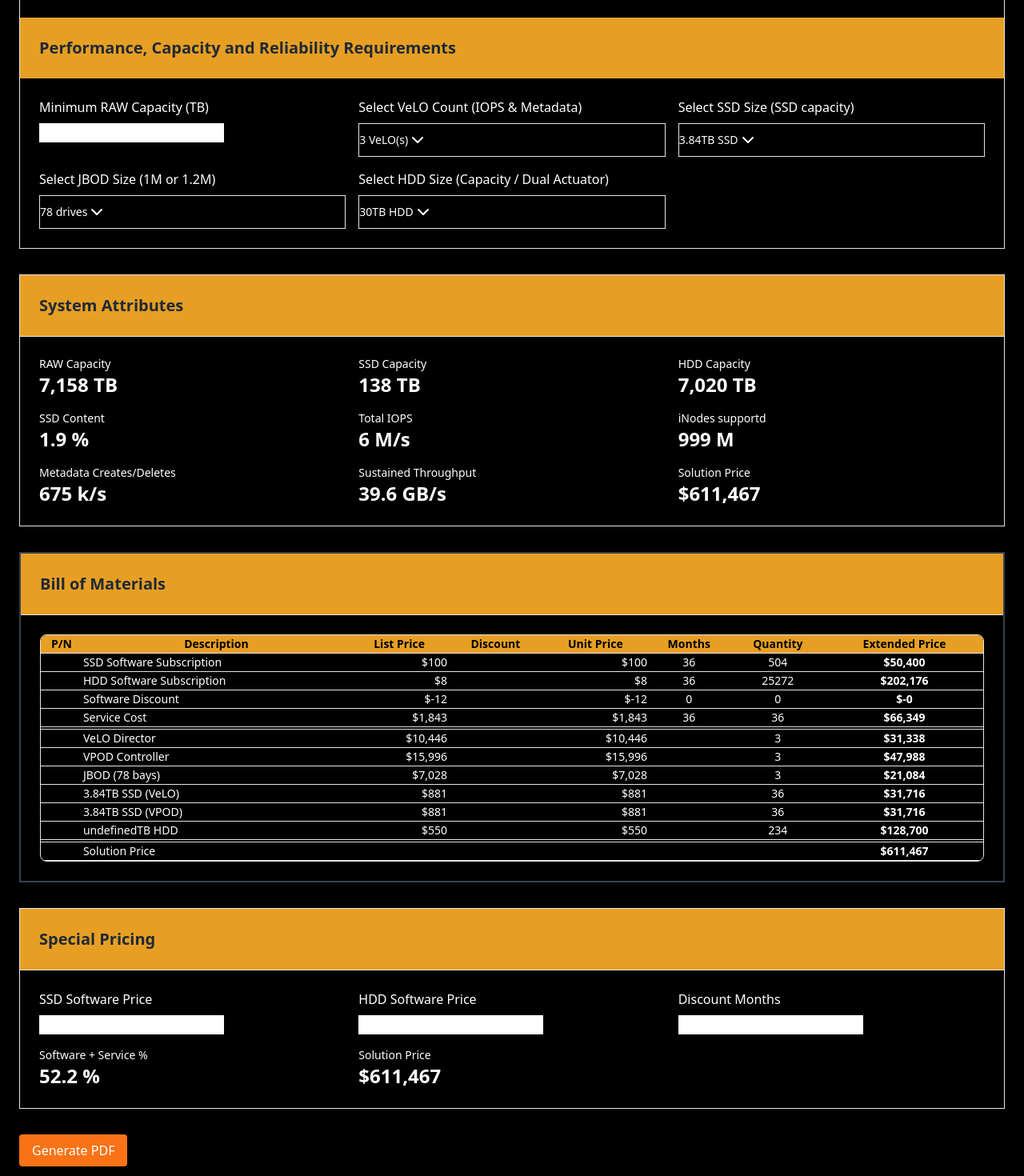
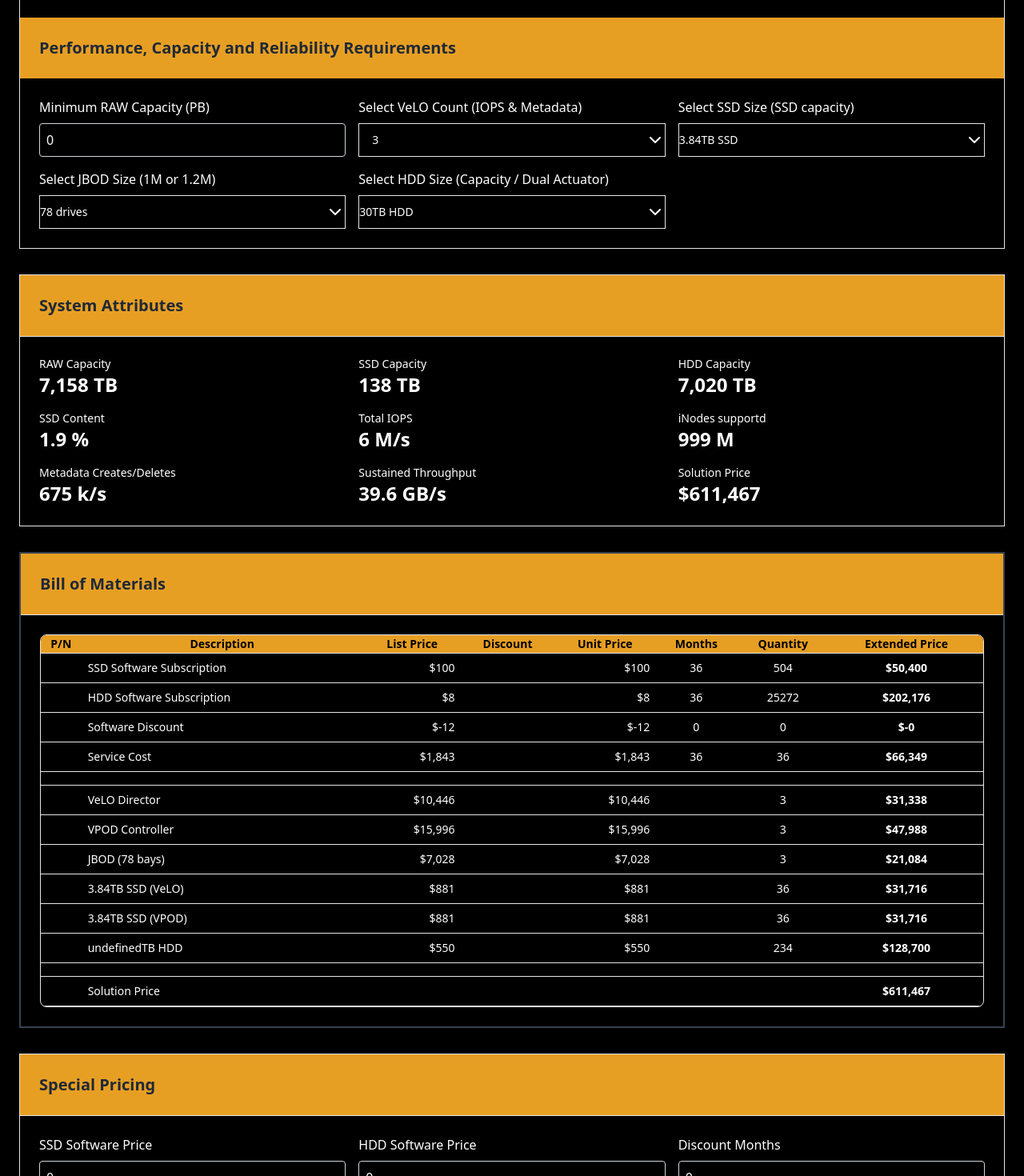
Before and after one commit to eriksalo/erik-web, a React (Create React App) app: page / in a window 1280 px wide. Shown: the part 380-1850 px from the top of the page at 80% size. Built offline with nearby package versions, Linux system fonts and the light colour scheme.

Commit message:
Fixed  input boxes to black background

```diff
--- a/src/App.js
+++ b/src/App.js
@@ -362,12 +362,17 @@ const [discountMonths, setDiscountMonths] = useState(config.discountMonths || 0)
 
   <CardContent className="grid bg-black grid-cols-2 md:grid-cols-3 gap-4 text-white">
     <div>
-      <label className="block text-white mb-2">Minimum RAW Capacity (TB)</label>
+      <label className="block text-white mb-2">Minimum RAW Capacity (PB)</label>
       <input
         type="number"
-        value={minRawCapacity}
-        onChange={(e) => setMinRawCapacity(parseFloat(e.target.value))}
-        className="input-custom"
+        value={minRawCapacity / 1000}
+          onChange={(e) => {
+          const pbValue = parseFloat(e.target.value);
+          setMinRawCapacity(pbValue * 1000); // Convert PB back to TB for internal use
+        }}
+        step="0.5" // Set increment to 0.5
+        min="4"
+        className="block w-full p-2 border border-gray-300 rounded bg-black text-white"
         placeholder="Enter minimum RAW capacity"
       />
     </div>
@@ -378,11 +383,19 @@ const [discountMonths, setDiscountMonths] = useState(config.discountMonths || 0)
         onValueChange={(value) => setConfig({...config, veloCount: parseInt(value)})}
       >
         <SelectTrigger>
-          <SelectValue className="bg-vduraColor text-xl font-bold text-white" placeholder="Select VeLO Count" />
+          <SelectValue className="bg-vduraColor text-xl font-bold text-white pr-8" placeholder="Select VeLO Count" />
         </SelectTrigger>
         <SelectContent>
           {[3, 4, 5, 6, 7, 8, 9, 10, 11, 12, 13, 14, 15, 16, 17, 18, 19, 20].map(n => (
-            <SelectItem className="text-white" key={n} value={n.toString()}>{n} VeLO(s)</SelectItem>
+             <SelectItem
+                className="text-white [&>span]:pl-0 [&>span:last-child]:right-2"
+                key={n}
+                value={n.toString()}
+              >
+                <div className="flex items-center justify-between w-full">
+                  <span className="inline-block min-w-[40px]">{n}</span>
+                </div>
+              </SelectItem>
           ))}
         </SelectContent>
       </Select>
@@ -574,7 +587,7 @@ const [discountMonths, setDiscountMonths] = useState(config.discountMonths || 0)
         type="number"
         value={ssdSoftware}
         onChange={(e) => setSsdSoftware(parseFloat(e.target.value))}
-        className="input-custom"
+        className="block w-full p-2 border border-gray-300 rounded bg-black text-white"
         placeholder="Enter SSD Software Price"
       />
     </div>
@@ -584,7 +597,7 @@ const [discountMonths, setDiscountMonths] = useState(config.discountMonths || 0)
         type="number"
         value={hddSoftware}
         onChange={(e) => setHddSoftware(parseFloat(e.target.value))}
-        className="input-custom"
+        className="block w-full p-2 border border-gray-300 rounded bg-black text-white"
         placeholder="Enter HDD Software Price"
       />
     </div>
@@ -594,7 +607,7 @@ const [discountMonths, setDiscountMonths] = useState(config.discountMonths || 0)
         type="number"
         value={discountMonths}
         onChange={(e) => setDiscountMonths(parseFloat(e.target.value))}
-        className="input-custom"
+        className="block w-full p-2 border border-gray-300 rounded bg-black text-white"
         placeholder="Enter Discount Months"
       />
     </div>
```
Also changed, not shown: src/App.css (+9 -10 lines).
